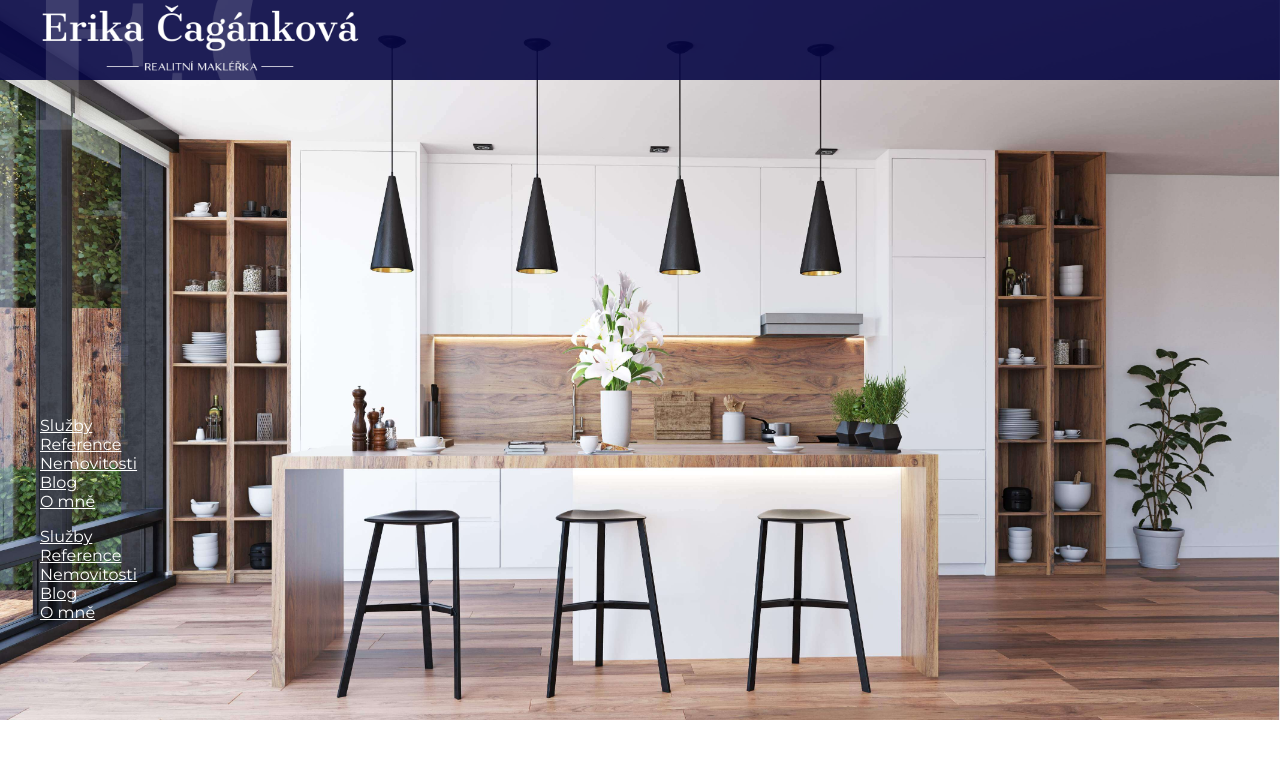
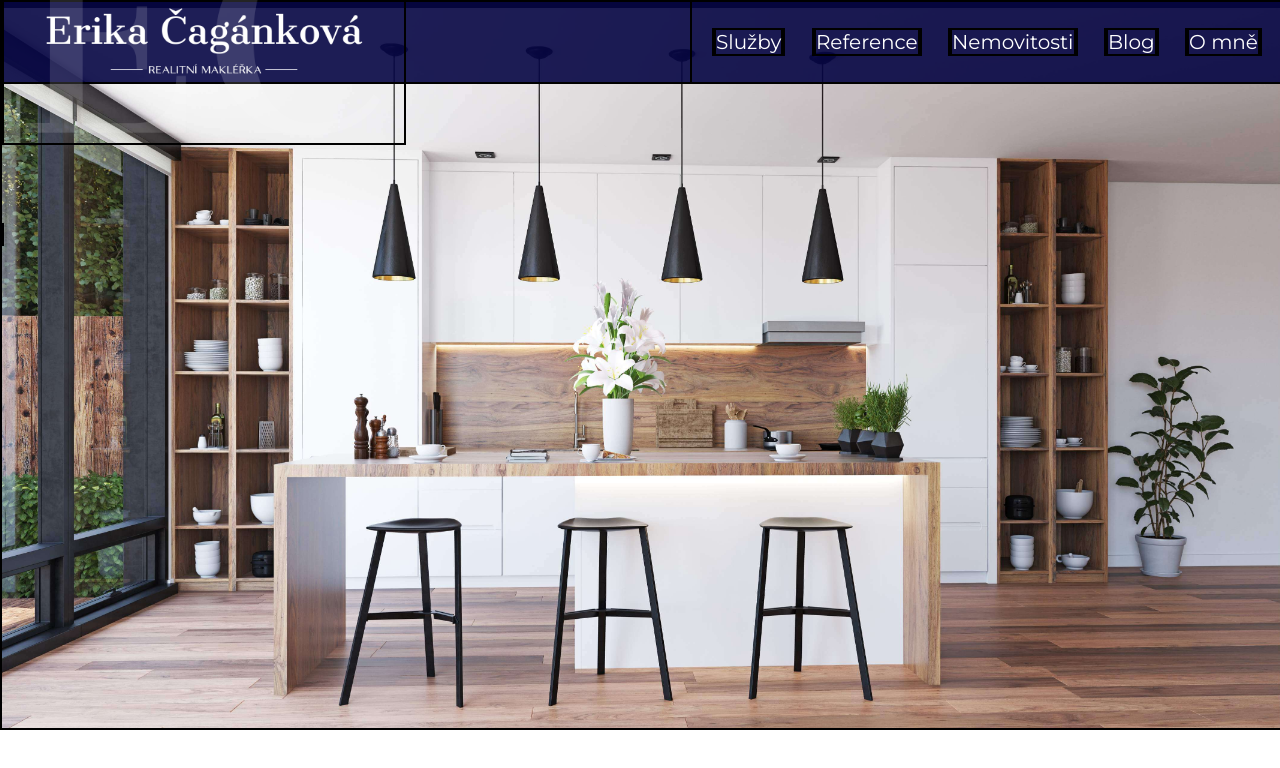
Before and after one commit to deriverge/erikacagankova, a plain HTML site: page index.html in a window 1280 px wide. Drawn offline with Linux system fonts and the light colour scheme.

Commit message:
Update style.css

```diff
--- a/style.css
+++ b/style.css
@@ -1,60 +1,83 @@
 
+*{
+border: 2px solid black;
+}
 
-    body, html{
-        width: 100%;
+   body, html{
+        width: 100vw;
         font-family: Montserrat;
         margin: 0;
         padding: 0;
         }
 
-        #pozadi-top{
-        width: 100%;
-        padding: 0;
-        margin: 0;
+    #pozadi-top{
+        width: 100vw;
+        height: auto;
+        padding: 0px;
+        margin: 0px;
+        position: absolute;
+        left: 0;
         }
 
 
         #fixmenu{
-        width: 100%;
+        width: 100vw;
         background-color: rgba(6,6,68, 0.9);
         height: 80px;
         position: fixed;
-        top: 0px;
+        top: 0;
+        left: 0;
         }
+
+        #navigation{
+        display: flex;
+        justify-content: end;
+        top: 0;
+        align-items: center;
+        position: fixed;
+        width: 100%;
+        height: 80px;
+        }
+
+
+
+         @media  screen and (min-width: 950px) {
+            #menu-pc{
+                display: flex;
+                list-style-type: none;
+                align-items: center;
+                width: 550px;
+                justify-content: space-between;
+                padding: 0px 20px;
+                height: 100%;
+                }
+            #menu-mobile{
+                display: none;
+            }
+         }
+
+         @media screen and (max-width: 949px) {
+            #menu-pc{
+            display: none;}
+         }
+
 
         #logo{
             display: flex;
             position: relative;
             z-index: 5000;
             width: 400px;
-            top: -160px;
+            top: -80px;
+            object-fit: cover;
+            height: 200px;
             }
 
-        .menu-pc, .odkazmenu {
-        display: flex;
-        flex-direction: row;
-        justify-content: space-between;
-        width: 500px;
+        .odkazmenu a{
+        color: white;
+        text-decoration: none;
+        font-size: 20px;
         }
 
-        a{
-        list-style-type: none;
-        color: white;
-
-        }
-
-        .odkazmenu:hover{
+        .odkazmenu a:hover{
         color: rgb(144, 144, 144);
         }
-
-
-
-        @media screen and (min-width: 1000px) {
-
-            }
-           }
-
-           @media screen and (max-width: 999px) {
-
-        }
-           }
```
